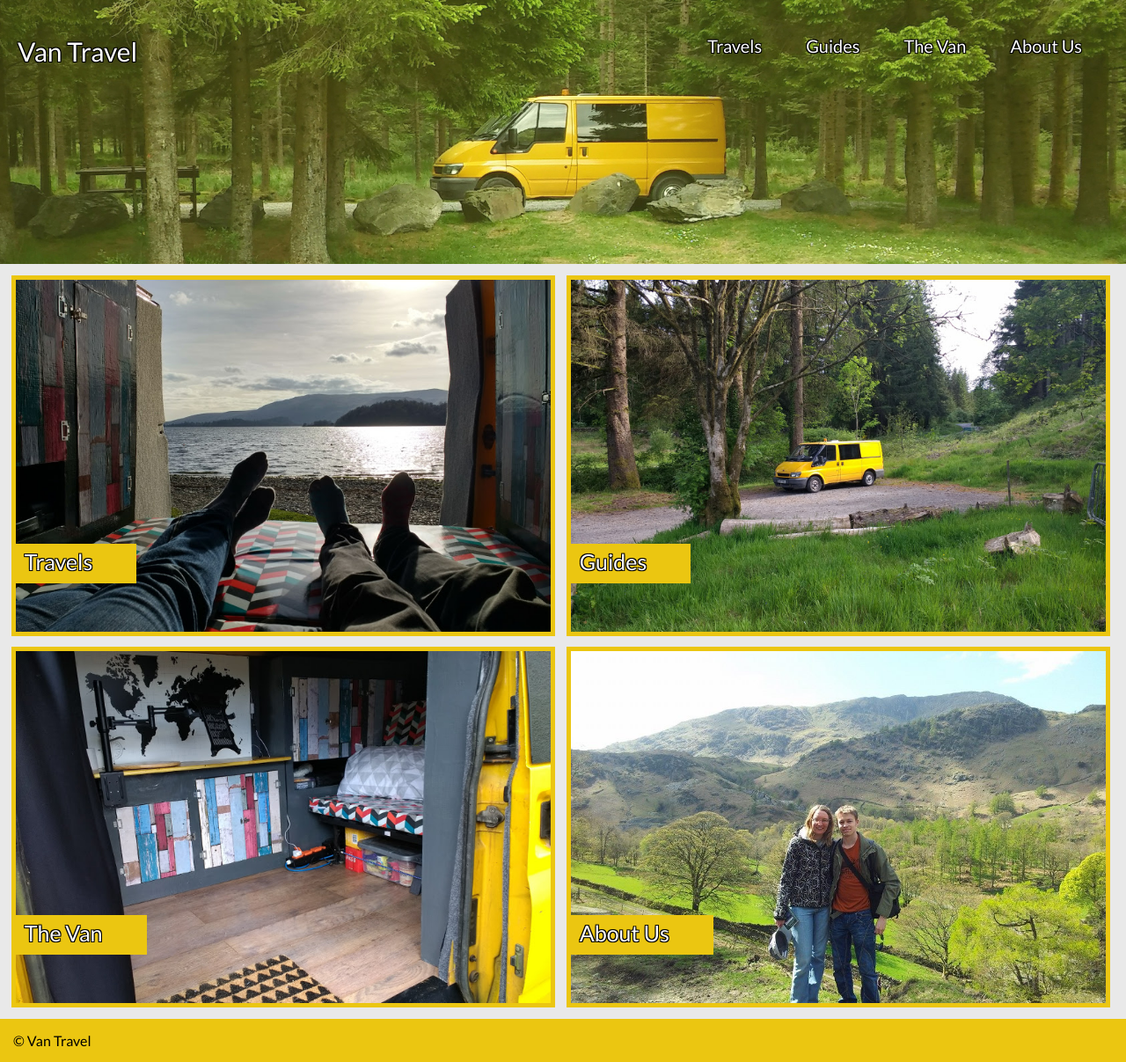
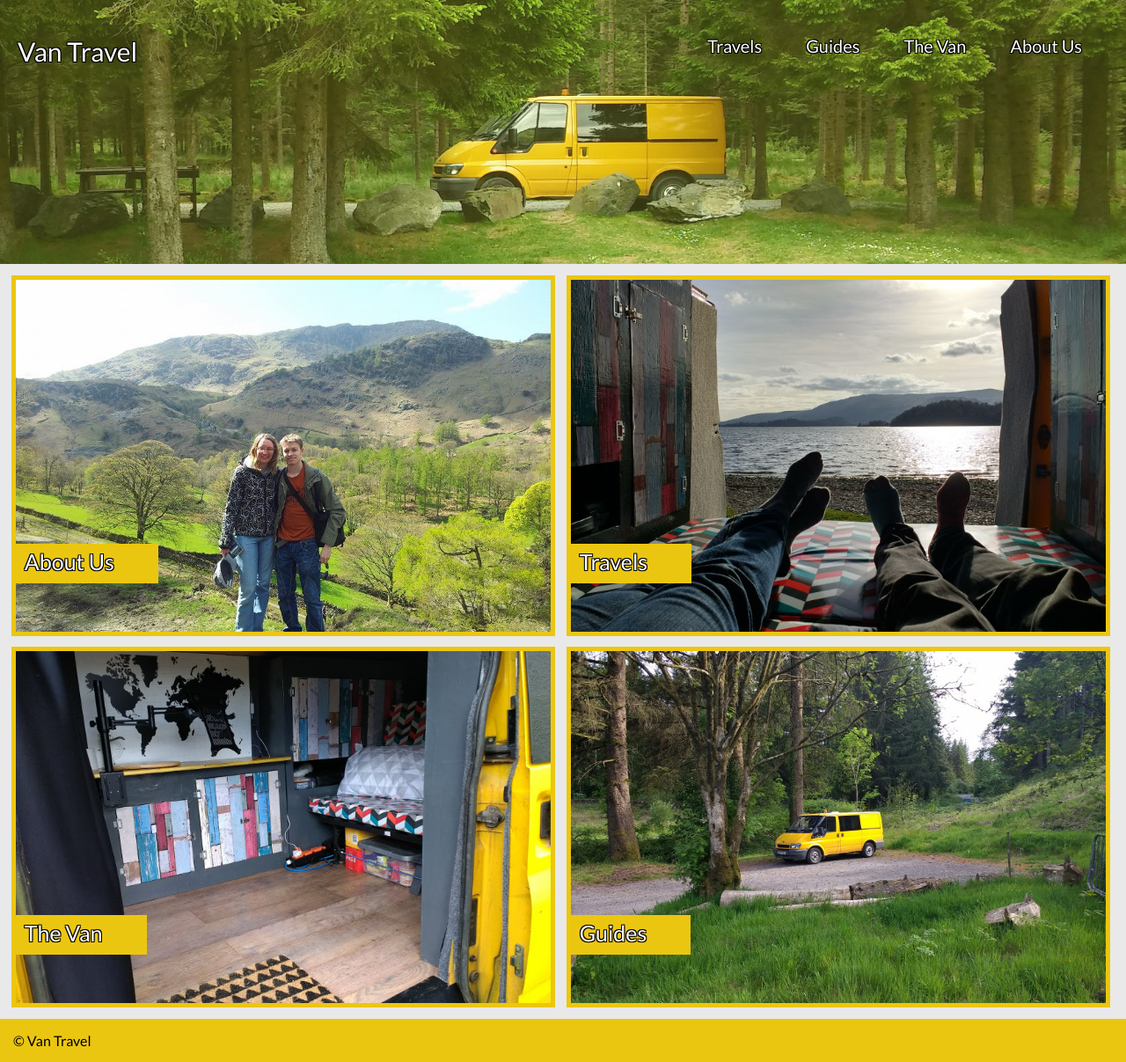
Before and after one commit to vantravel/vantravel.github.io, a Jekyll site: the page built from index.html, in a window 1280 px wide. Shown: the whole page at 88% size. Built offline with Jekyll 4.4.1, drawn with Linux system fonts in a browser that asks for light colours.

Commit message:
Create index.html

```diff
--- a/index.html
+++ b/index.html
@@ -3,10 +3,10 @@ layout: vantravel
 title: Van Travel
 description: Van Travelling
 ---
+<aside class="homeaboutus"><a href="#"><span>About Us</span></a></aside>
 <aside class="hometravels"><a href="#"><span>Travels</span></a></aside>
+<aside class="homethevan"><a href="#"><span>The Van</span></a></aside>
 <aside class="homeguides"><a href="#"><span>Guides</span></a></aside>
-<aside class="homethevan"><a href="#"><span>The Van</span></a></aside>
-<aside class="homeaboutus"><a href="#"><span>About Us</span></a></aside>
 <!--
 {% for post in site.posts %}
 <aside>
```
